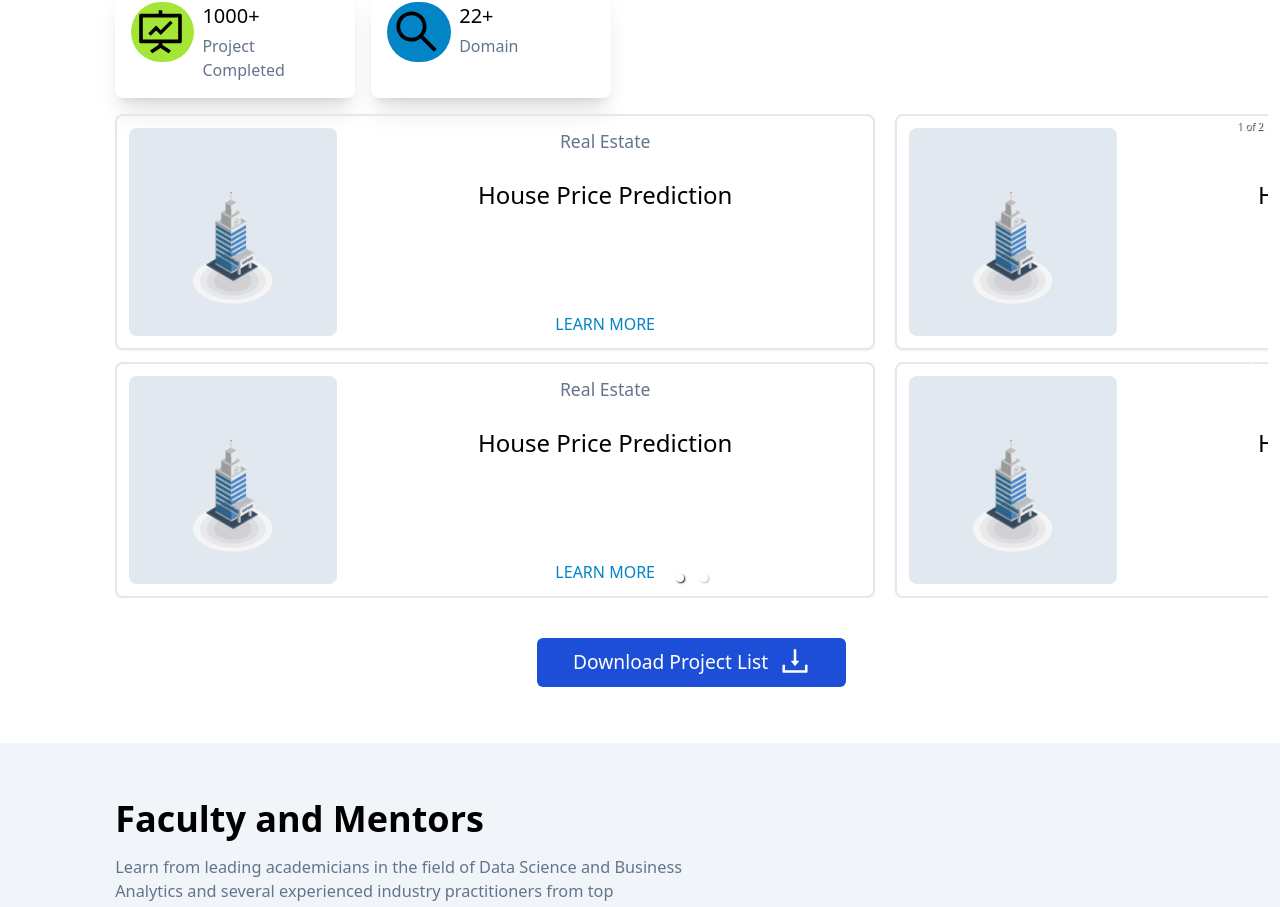
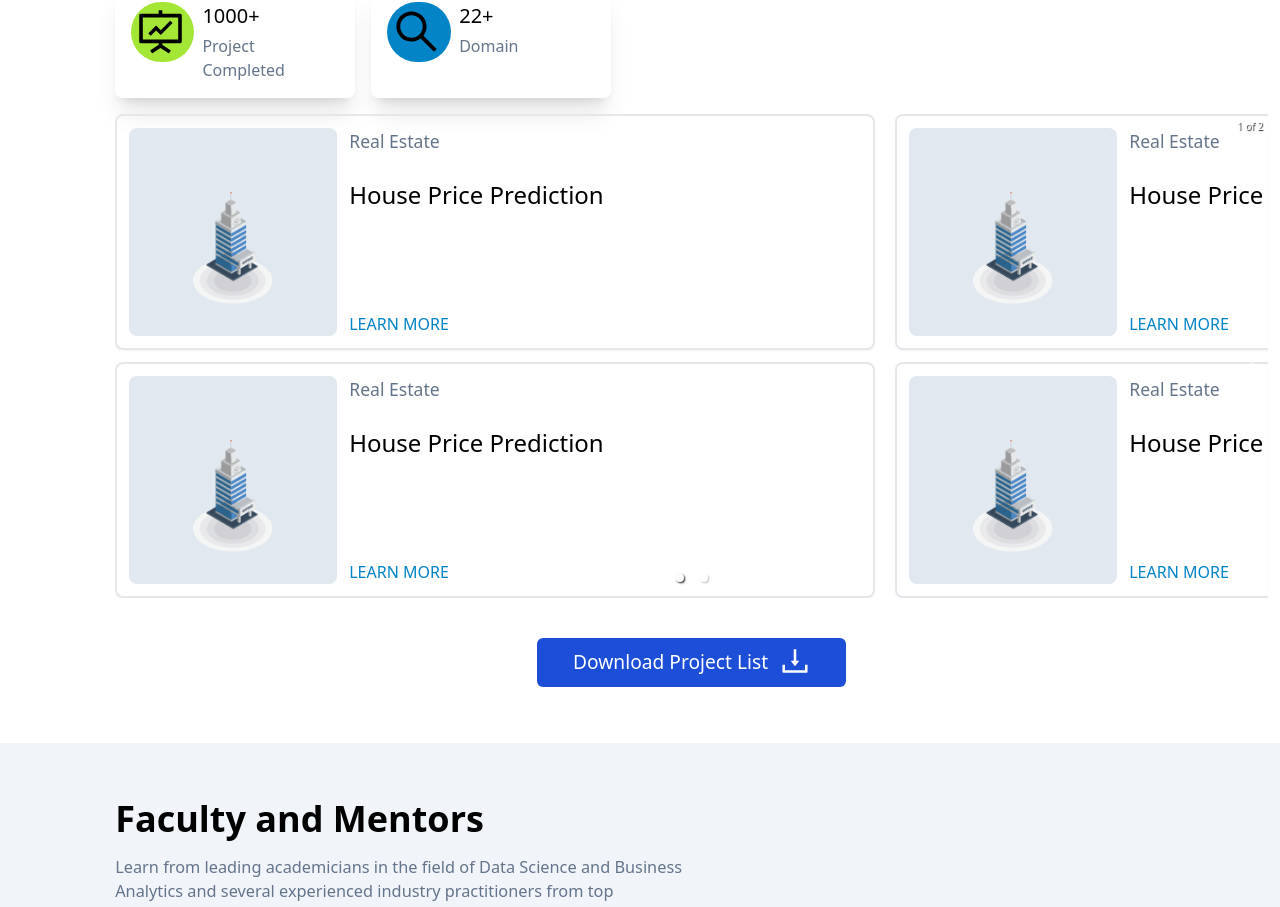
Before and after one commit to AmitThakur045/Courses, a React (Create React App) app: page / in a window 1280 px wide. Shown: the part 3936-4843 px from the top of the page. Built offline with nearby package versions, Linux system fonts and the light colour scheme; the HTML template or start-up script is replaced by a standard one.

Commit message:
Solved UI Error

```diff
--- a/src/components/SampleData.js
+++ b/src/components/SampleData.js
@@ -9,14 +9,16 @@ const SampleData = () => {
       </div>
       <div className="flex flex-col space-y-3 justify-between">
         <div className="flex flex-col space-y-6 justify-start">
-          <div className="text-slate-500 text-[1.1rem] font-light w-[32rem]">
+          <div className="text-slate-500 text-[1.1rem] font-light w-[32rem] flex justify-start">
             Real Estate
           </div>
-          <div className="font-medium text-2xl w-[32rem]">
+          <div className="font-medium text-2xl w-[32rem] flex justify-start">
             House Price Prediction
           </div>
         </div>
-        <div className="text-sky-600 text-1xl w-[32rem]">LEARN MORE</div>
+        <div className="text-sky-600 text-1xl w-[32rem] flex justify-start">
+          LEARN MORE
+        </div>
       </div>
     </div>
   );
```
